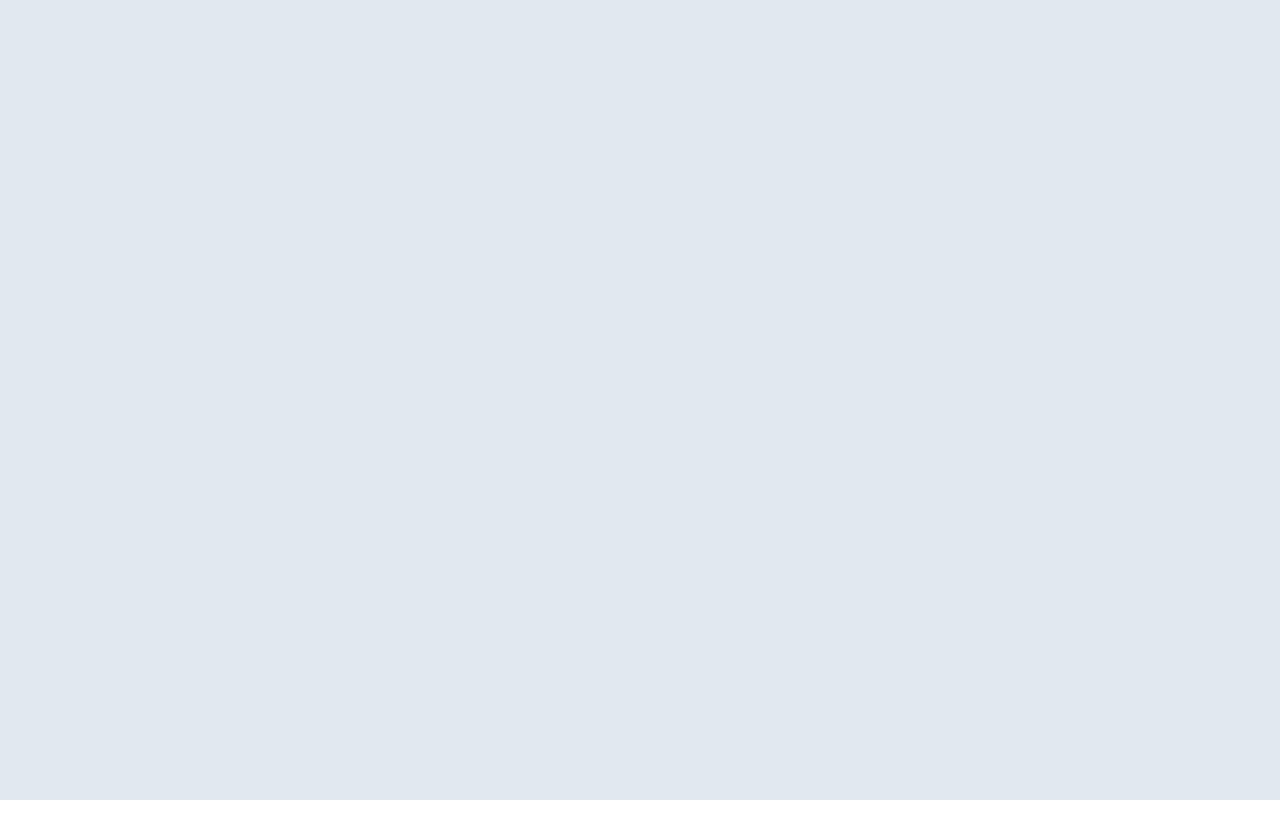
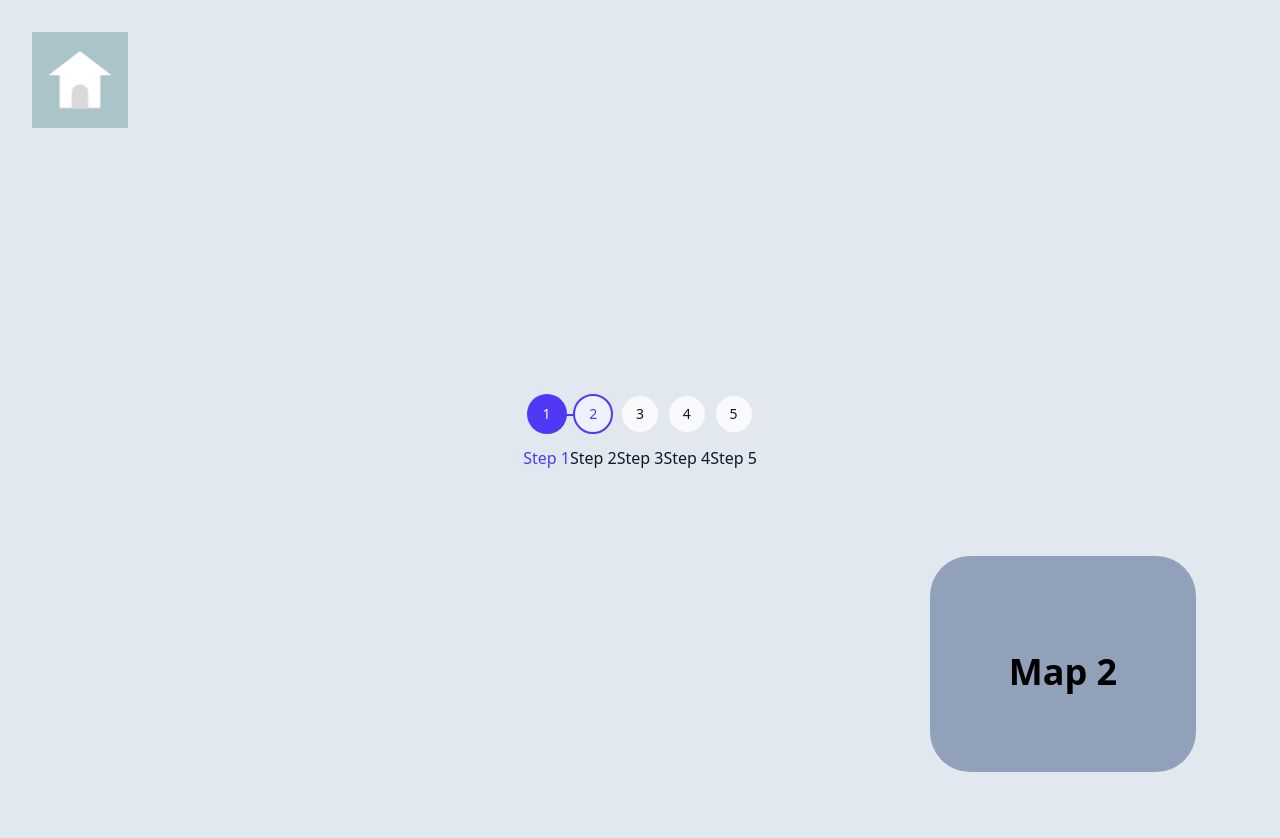
Before and after one commit to cj05/waste-tracker, a Vue app: page /map2 in a window 1280 px wide. Before the commit this address had no page. Shown: the top 838 px of the page. Before the commit the page ends 800 px from the top, so only its background shows below. Built offline with nearby package versions, Linux system fonts and the light colour scheme; the HTML template or start-up script is replaced by a standard one.

Commit message:
thingagy

```diff
--- a/src/components/Map1/Map.vue
+++ b/src/components/Map1/Map.vue
@@ -4,11 +4,9 @@
             <LTileLayer url="https://{s}.tile.openstreetmap.org/{z}/{x}/{y}.png" layer-type="base" name="OpenStreetMap">
             </LTileLayer>
             <LMarker v-for="coord in markerCoords" :lat-lng="coord" class="pointer-events-none">
-                <LIcon :icon-url="trashmarker" :icon-size="[20, 20]" />
+                <LIcon :icon-url="trashmarker" :icon-size="[60, 60]" />
                 <LTooltip class="pointer-events-none"> trash </LTooltip>
             </LMarker>
-
-            <LPolyline :lat-lngs="markerCoords" color="green" :weight="3"></LPolyline>
         </LMap>
 
     </div>
@@ -24,8 +22,8 @@ import { LMap, LTileLayer, LMarker, LIcon, LTooltip, LPolyline } from "@vue-leaf
 import { ref } from "vue";
 import trashmarker from '../../assets/trashmarker.png'
 
-const zoom = ref(18)
-const markerCoords = ref([[13.773779849690504, 460.58910906314856], [13.773660016088508, 460.58914661407476], [13.77347245032728, 460.5891036987305], [13.773305725079801, 460.5891573429108], [13.773144209882918, 460.5890768766403], [13.77297227422813, 460.5891144275666], [13.772857650387984, 460.5890661478043], [13.772732606134639, 460.5891305208207], [13.77265966362262, 460.5890554189683], [13.772461676689566, 460.58910906314856], [13.772315791473707, 460.5890446901322], [13.772060492126844, 460.5890822410584], [13.771815612899513, 460.5890125036241], [13.771669727280447, 460.5890554189683], [13.771351904723671, 460.58896958827984], [13.771174757537283, 460.58901786804205], [13.770940297819466, 460.58894276618963], [13.770716258313865, 460.5889642238618], [13.7704453265319, 460.58890521526337], [13.770153553492495, 460.5889588594437], [13.76988262105844, 460.58887839317333], [13.769726313742108, 460.58892130851757], [13.769512693574145, 460.58888375759136], [13.769361596264313, 460.5888354778291], [13.769325124485254, 460.5886852741242], [13.769398068037695, 460.58830440044414], [13.769382437278377, 460.58800935745245], [13.769444960309402, 460.5878162384034]])
+const zoom = ref(16)
+const markerCoords = ref([ [ 13.770002456596833, 460.5888676643372 ], [ 13.78392380181997, 460.5827575922013 ] ])
 
 const onClickMap = (e: any) => {
     console.log(e)
--- /dev/null
+++ b/src/components/Map2/Route.vue
@@ -0,0 +1,52 @@
+<template>
+    <div>
+        <ol class="flex items-center w-full text-xs text-gray-900 font-medium sm:text-base">
+            <li
+                class="flex w-full relative text-indigo-600  after:content-['']  after:w-full after:h-0.5  after:bg-indigo-600 after:inline-block after:absolute lg:after:top-5 after:top-3 after:left-4">
+                <div class="block whitespace-nowrap z-10">
+                    <span
+                        class="w-6 h-6 bg-indigo-600 border-2 border-transparent rounded-full flex justify-center items-center mx-auto mb-3 text-sm text-white lg:w-10 lg:h-10">1</span>
+                    Step 1
+                </div>
+            </li>
+            <li
+                class="flex w-full relative text-gray-900  after:content-['']  after:w-full after:h-0.5  after:bg-gray-200 after:inline-block after:absolute lg:after:top-5 after:top-3 after:left-4">
+                <div class="block whitespace-nowrap z-10">
+                    <span
+                        class="w-6 h-6 bg-indigo-50 border-2 border-indigo-600 rounded-full flex justify-center items-center mx-auto mb-3 text-sm text-indigo-600 lg:w-10 lg:h-10">2</span>
+                    Step 2
+                </div>
+            </li>
+            <li
+                class="flex w-full relative text-gray-900  after:content-['']  after:w-full after:h-0.5  after:bg-gray-200 after:inline-block after:absolute lg:after:top-5  after:top-3 after:left-4">
+                <div class="block whitespace-nowrap z-10">
+                    <span
+                        class="w-6 h-6 bg-gray-50 border-2 border-gray-200 rounded-full flex justify-center items-center mx-auto mb-3 text-sm  lg:w-10 lg:h-10">3</span>
+                    Step 3
+                </div>
+            </li>
+            <li
+                class="flex w-full relative text-gray-900  after:content-['']  after:w-full after:h-0.5  after:bg-gray-200 after:inline-block after:absolute lg:after:top-5 after:top-3 after:left-4">
+                <div class="block whitespace-nowrap z-10">
+                    <span
+                        class="w-6 h-6 bg-gray-50 border-2 border-gray-200 rounded-full flex justify-center items-center mx-auto mb-3 text-sm  lg:w-10 lg:h-10">4</span>
+                    Step 4
+                </div>
+            </li>
+            <li class="flex w-full relative text-gray-900  ">
+                <div class="block whitespace-nowrap z-10">
+                    <span
+                        class="w-6 h-6 bg-gray-50 border-2 border-gray-200 rounded-full flex justify-center items-center mx-auto mb-3 text-sm  lg:w-10 lg:h-10">5</span>
+                    Step 5
+                </div>
+            </li>
+        </ol>
+    </div>
+
+
+
+</template>
+
+<script setup lang="ts">
+
+</script>
--- a/src/components/Status/DriverInfo.vue
+++ b/src/components/Status/DriverInfo.vue
@@ -4,11 +4,11 @@
         <div class="flex shrink-0 self-center w-20 h-20 bg-white rounded-full"></div>
         <div class="flex shrink-0 bg-white rounded-2xl h-[100px] w-[130px]"></div>
       </div>
-      <div class="px-1.5 pt-1.5 pb-6 mt-5 max-w-full text-4xl font-semibold text-black whitespace-nowrap rounded-2xl bg-slate-400 w-[400px] max-md:pr-5">
-        Mr.A
+      <div class="px-1.5 pt-1.5 pb-6 mt-5 max-w-full text-4xl font-semibold text-black whitespace-nowrap rounded-2xl bg-slate-400 w-[800px] max-md:pr-5">
+        Mr.PenPineappleApplePen
       </div>
       <div class="px-1.5 py-1.5 mt-7 text-4xl font-semibold text-black rounded-2xl bg-slate-400 max-md:pr-5">
-        Plate number
+        Plate number: 12-89467
       </div>
     </div>
   </template>
--- a/src/components/Status/MapSection.vue
+++ b/src/components/Status/MapSection.vue
@@ -13,10 +13,10 @@
       </div>
       <div class="flex flex-wrap flex-1 shrink gap-10 justify-center items-center text-4xl font-bold text-center basis-0 min-w-[240px] text-zinc-500 max-md:max-w-full">
         <div class="flex flex-col self-stretch my-auto rounded-[40px] w-[180px]">
-          <div class="px-5 bg-slate-400 h-[180px] rounded-[40px] w-[180px] max-md:px-5">Map 1</div>
+          <router-link to="/map1" class="px-5 bg-slate-400 h-[180px] rounded-[40px] w-[180px] max-md:px-5">Map 1</router-link>
         </div>
         <div class="flex flex-col self-stretch my-auto rounded-[40px] w-[180px]">
-          <div class="px-5 bg-slate-400 h-[180px] rounded-[40px] w-[180px] max-md:px-5">Map 2</div>
+          <router-link to="/map2" class="px-5 bg-slate-400 h-[180px] rounded-[40px] w-[180px] max-md:px-5">Map 2</router-link>
         </div>
       </div>
     </div>
--- a/src/components/Status/TimeInfo.vue
+++ b/src/components/Status/TimeInfo.vue
@@ -1,11 +1,11 @@
 <template>
     <div class="flex flex-col ml-5 w-6/12 max-md:ml-0 max-md:w-full">
       <div class="flex flex-col text-2xl font-semibold text-neutral-400 max-md:mt-10">
-        <div class="px-5 pt-2.5 pb-6 rounded-2xl bg-slate-400 max-md:pr-5">
-          Departure Time
+        <div class="px-5 pt-2.5 pb-6 rounded-2xl bg-white max-md:pr-5">
+          Departure Time : 15:00
         </div>
-        <div class="px-5 pt-3.5 pb-6 mt-6 rounded-2xl bg-slate-400 max-md:pr-5">
-          Arrival Time
+        <div class="px-5 pt-3.5 pb-6 mt-6 rounded-2xl bg-white max-md:pr-5">
+          Arrival Time : 12:00
         </div>
       </div>
     </div>
--- a/src/router/index.ts
+++ b/src/router/index.ts
@@ -22,6 +22,11 @@ const router = createRouter({
       component: () => import('../views/MapView.vue'),
     },
     {
+      path: '/map2',
+      name: 'map2',
+      component: () => import('../views/Map2View.vue'),
+    },
+    {
       path: '/history',
       name: 'history',
       component: () => import('../views/HistoryView.vue'),
--- /dev/null
+++ b/src/views/Map2View.vue
@@ -0,0 +1,29 @@
+<script setup lang="ts">
+import HomeButton from '@/components/HomeButton.vue';
+import MapComp from '../components/Map2/Route.vue';
+interface MapTwoProps {
+  title?: string;
+}
+
+defineProps<MapTwoProps>();
+</script>
+
+<template>
+  <div class="overflow-hidden relative w-full h-screen bg-slate-200" role="region" aria-label="Map One Container">
+
+    <div class="absolute">
+      <HomeButton />
+    </div>
+    <div class="h-screen flex justify-center items-center">
+      <div class="w-full flex flex-col justify-center items-center">
+        <MapComp />
+      </div>
+    </div>
+
+    <div
+      class="absolute px-16 pt-24 pb-20 text-4xl font-bold text-center text-black bg-slate-400 bottom-[60px] min-w-[266px] right-[52px] rounded-[40px] max-md:right-10 max-md:bottom-10 max-md:px-10 max-md:py-16 max-md:text-3xl max-sm:right-5 max-sm:bottom-5 max-sm:px-8 max-sm:py-10 max-sm:text-2xl max-sm:min-w-[200px]"
+      role="heading" aria-level="1" tabindex="0">
+      Map 2
+    </div>
+  </div>
+</template>
```
